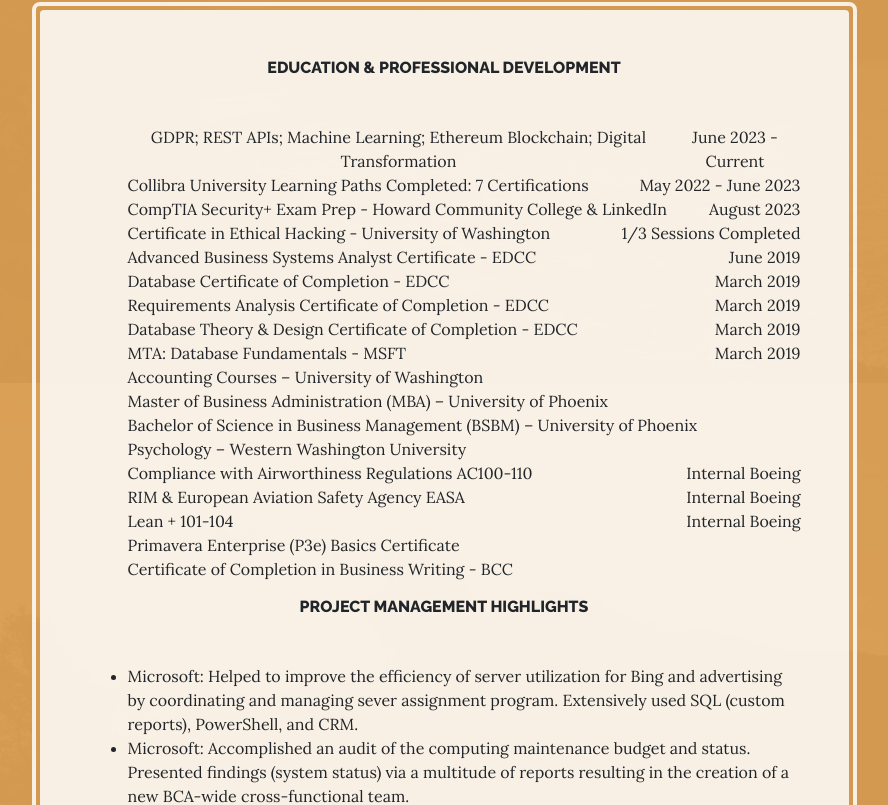
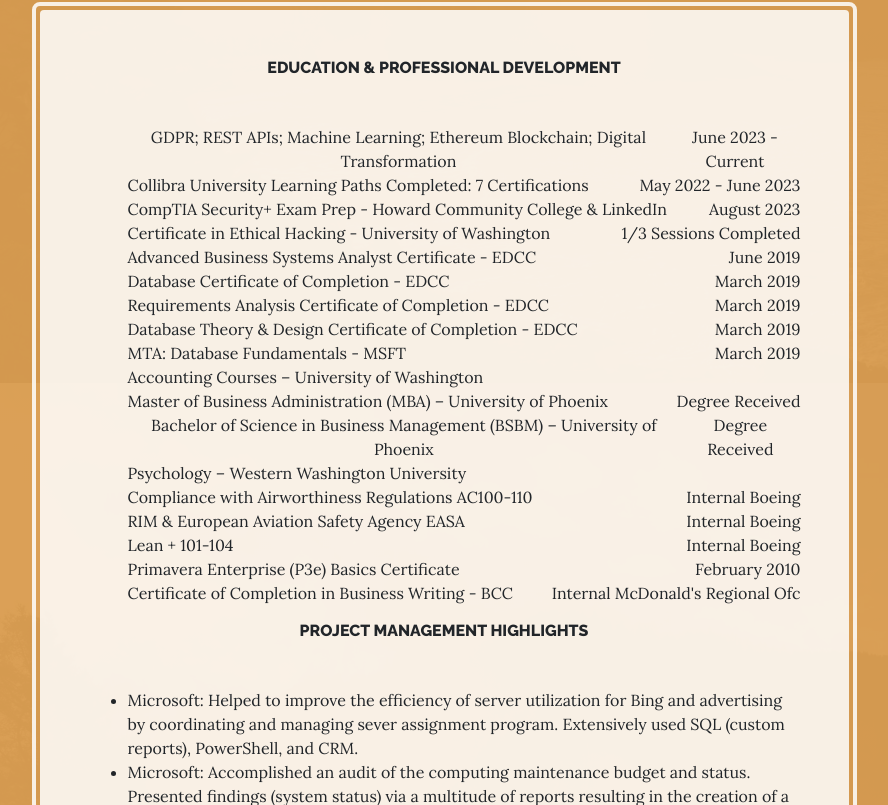
Before and after one commit to RealAmeliaBedelia/MoreAboutMe, a website: page resume.html in a window 1280 px wide. Shown: the part 470-1275 px from the top of the page, without its empty margins (196-1084 px from the left). Drawn offline with Linux system fonts and the light colour scheme.

Commit message:
Add files via upload

```diff
--- a/resume.html
+++ b/resume.html
@@ -105,15 +105,15 @@
                 </li>
                 <li class="list-unstyled-item list-hours-item d-flex">
                   Accounting Courses – University of Washington
-                  <span class="ml-auto"></span>
+                  <span class="ml-auto"> </span>
                 </li>
                 <li class="list-unstyled-item list-hours-item d-flex">
                   Master of Business Administration (MBA) – University of Phoenix
-                  <span class="ml-auto"> </span>
+                  <span class="ml-auto">Degree Received</span>
                 </li>
                 <li class="list-unstyled-item list-hours-item d-flex">
                   Bachelor of Science in Business Management (BSBM) – University of Phoenix
-                  <span class="ml-auto"> </span>
+                  <span class="ml-auto">Degree Received</span>
                 </li>
 		 <li class="list-unstyled-item list-hours-item d-flex">
                   Psychology – Western Washington University
@@ -133,11 +133,11 @@
                 </li>
 				<li class="list-unstyled-item list-hours-item d-flex">
 				  Primavera Enterprise (P3e) Basics Certificate
-                  <span class="ml-auto"></span>
+                  <span class="ml-auto">February 2010</span>
                 </li>
 				<li class="list-unstyled-item list-hours-item d-flex">
                   Certificate of Completion in Business Writing - BCC
-                  <span class="ml-auto"></span>
+                  <span class="ml-auto">Internal McDonald's Regional Ofc</span>
                 </li>
               </ul>
 			   <h2 class="section-heading mb-5">
```
